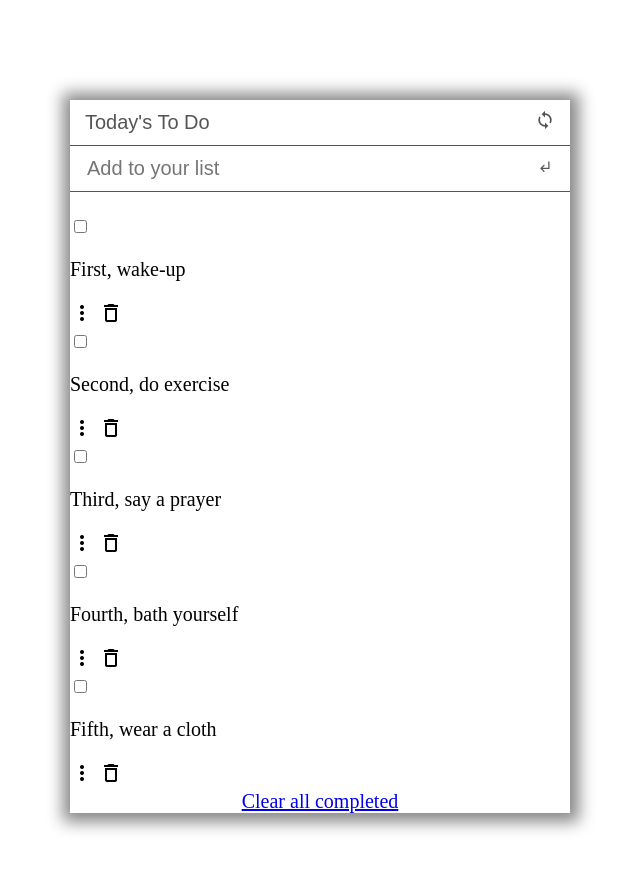
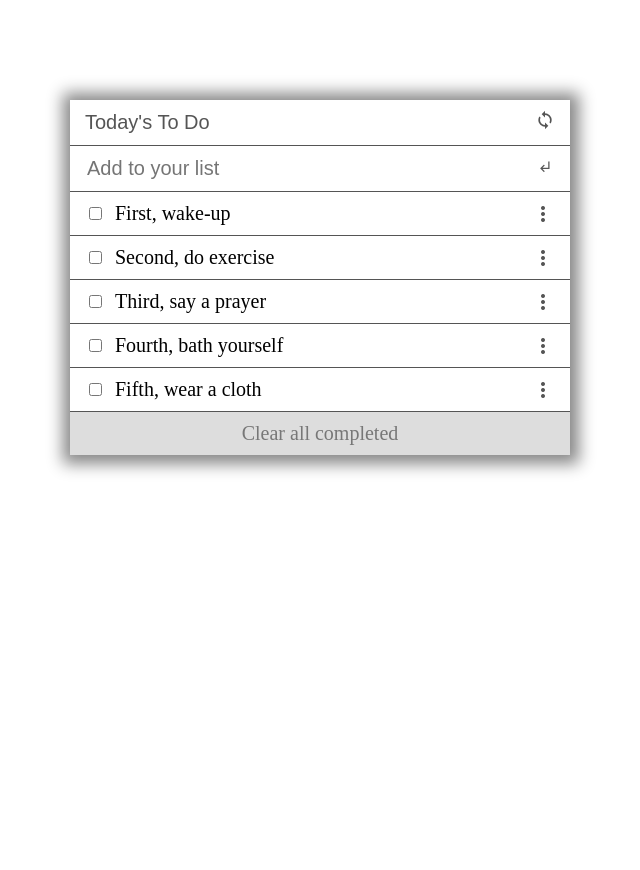
Before and after one commit to Ol-create/To-Do-List, a website built with webpack: page src/index.html in a window 1280 px wide. Shown: the whole page, without its empty margins (320-960 px from the left). After the commit the page ends 800 px from the top, so only its background shows below. Built offline with nearby package versions, Linux system fonts and the light colour scheme.

Commit message:
feat: add style to icons and checkboxs

```diff
--- a/src/style.css
+++ b/src/style.css
@@ -66,3 +66,44 @@ section {
   width: 100%;
   list-style: none;
 }
+
+.activity {
+  display: flex;
+  align-items: center;
+  padding: 10px 15px;
+  border-bottom: 1px solid #555;
+  position: relative;
+}
+
+.activity p {
+  margin: 0 0 0 10px;
+  width: 70%;
+  outline: none;
+}
+
+.decoration {
+  text-decoration: line-through;
+}
+
+.move,
+.delete {
+  align-self: flex-end;
+  position: absolute;
+  right: 0;
+  bottom: 4px;
+  color: #555;
+  margin-right: 15px;
+}
+
+.clearAll {
+  text-decoration: none;
+  color: #777;
+  padding: 10px 0;
+  background-color: #ddd;
+  width: 100%;
+  text-align: center;
+}
+
+.hide {
+  display: none;
+}
```
